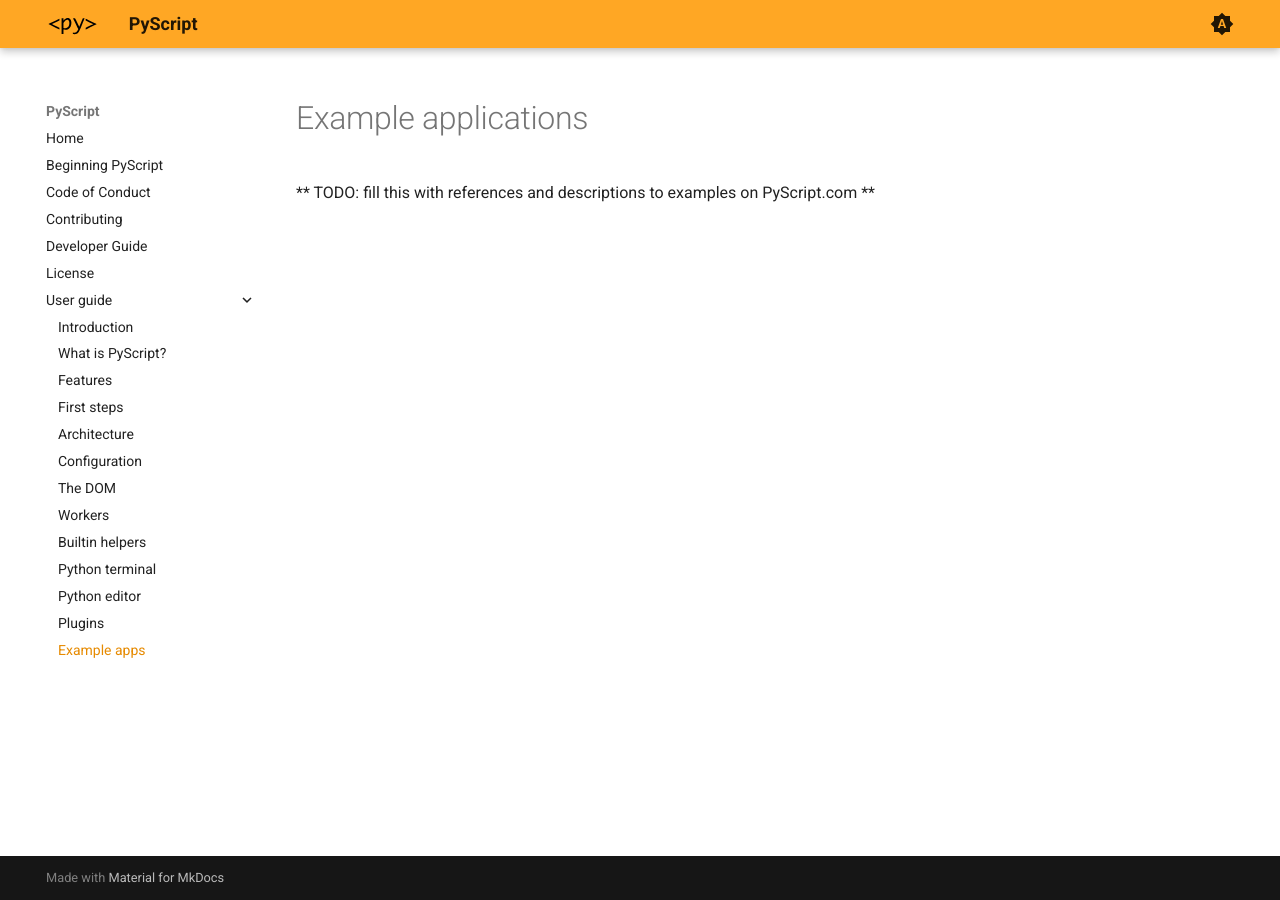
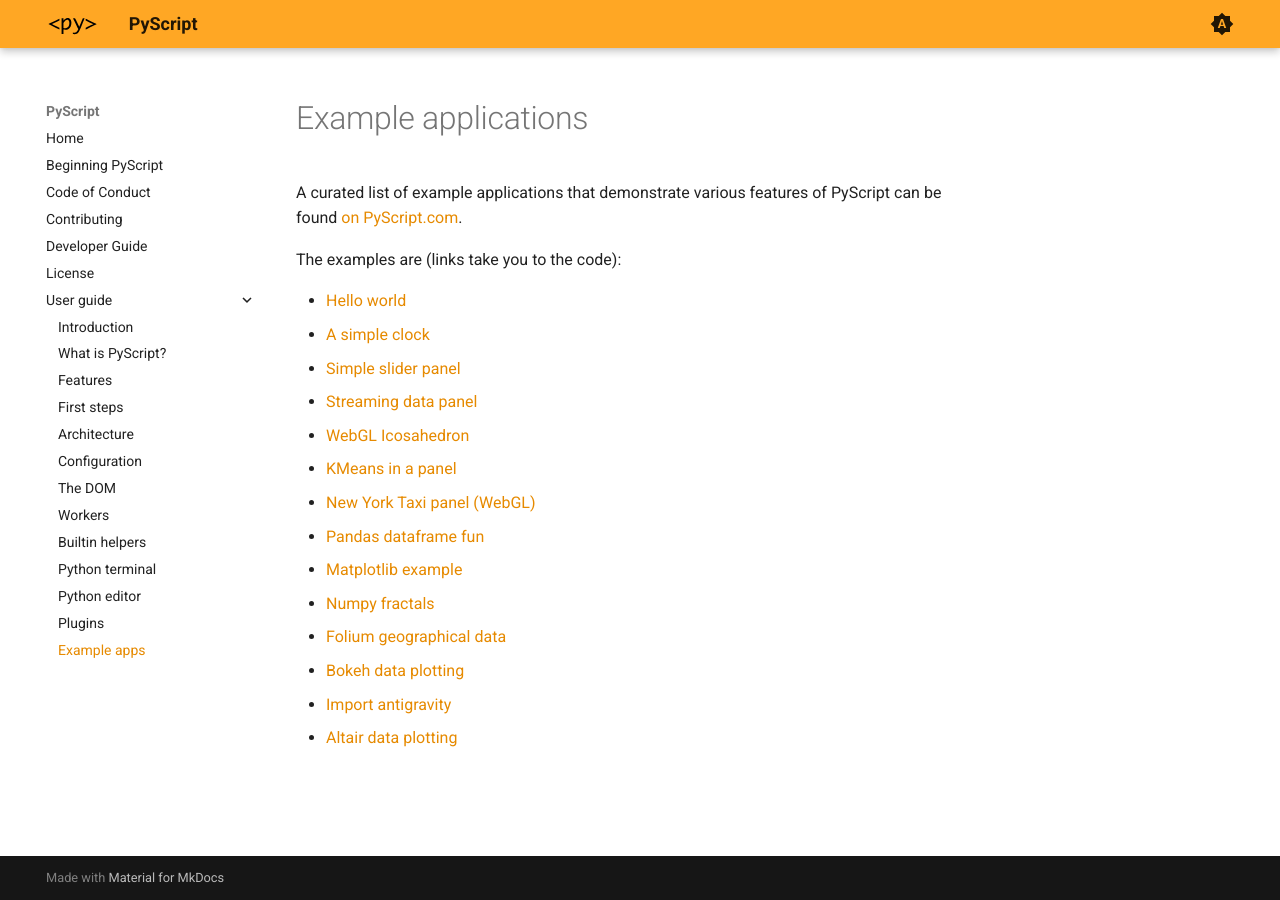
Before and after one commit to pyscript/docs, an MkDocs documentation site: the page built from docs/user-guide/examples.md, in a window 1280 px wide. Built offline with MkDocs 1.6.1 and Material for MkDocs 9.7.7, drawn with Linux system fonts in a browser that asks for light colours; the version menu is left out.

Commit message:
Final post-release clean-ups

```diff
--- a/docs/user-guide/examples.md
+++ b/docs/user-guide/examples.md
@@ -1,3 +1,21 @@
 # Example applications
 
-** TODO: fill this with references and descriptions to examples on PyScript.com **
+A curated list of example applications that demonstrate various features of
+PyScript can be found [on PyScript.com](https://pyscript.com/@examples).
+
+The examples are (links take you to the code):
+
+* [Hello world](https://pyscript.com/@examples/hello-world/latest)
+* [A simple clock](https://pyscript.com/@examples/simple-clock/latest)
+* [Simple slider panel](https://pyscript.com/@examples/simple-panel/latest)
+* [Streaming data panel](https://pyscript.com/@examples/streaming-in-panel/latest)
+* [WebGL Icosahedron](https://pyscript.com/@examples/webgl-icosahedron/latest)
+* [KMeans in a panel](https://pyscript.com/@examples/kmeans-in-panel/latest)
+* [New York Taxi panel (WebGL)](https://pyscript.com/@examples/nyc-taxi-panel-deckgl/latest)
+* [Pandas dataframe fun](https://pyscript.com/@examples/pandas/latest)
+* [Matplotlib example](https://pyscript.com/@examples/matplotlib/latest)
+* [Numpy fractals](https://pyscript.com/@examples/fractals-with-numpy-and-canvas/latest)
+* [Folium geographical data](https://pyscript.com/@examples/folium/latest)
+* [Bokeh data plotting](https://pyscript.com/@examples/bokeh/latest)
+* [Import antigravity](https://pyscript.com/@examples/antigravity/latest)
+* [Altair data plotting](https://pyscript.com/@examples/altair/latest)
```
Also changed, not shown: docs/beginning-pyscript.md (+1 -1 lines), docs/user-guide/builtins.md (+6 -5 lines), docs/user-guide/editor.md (+2 -2 lines).
